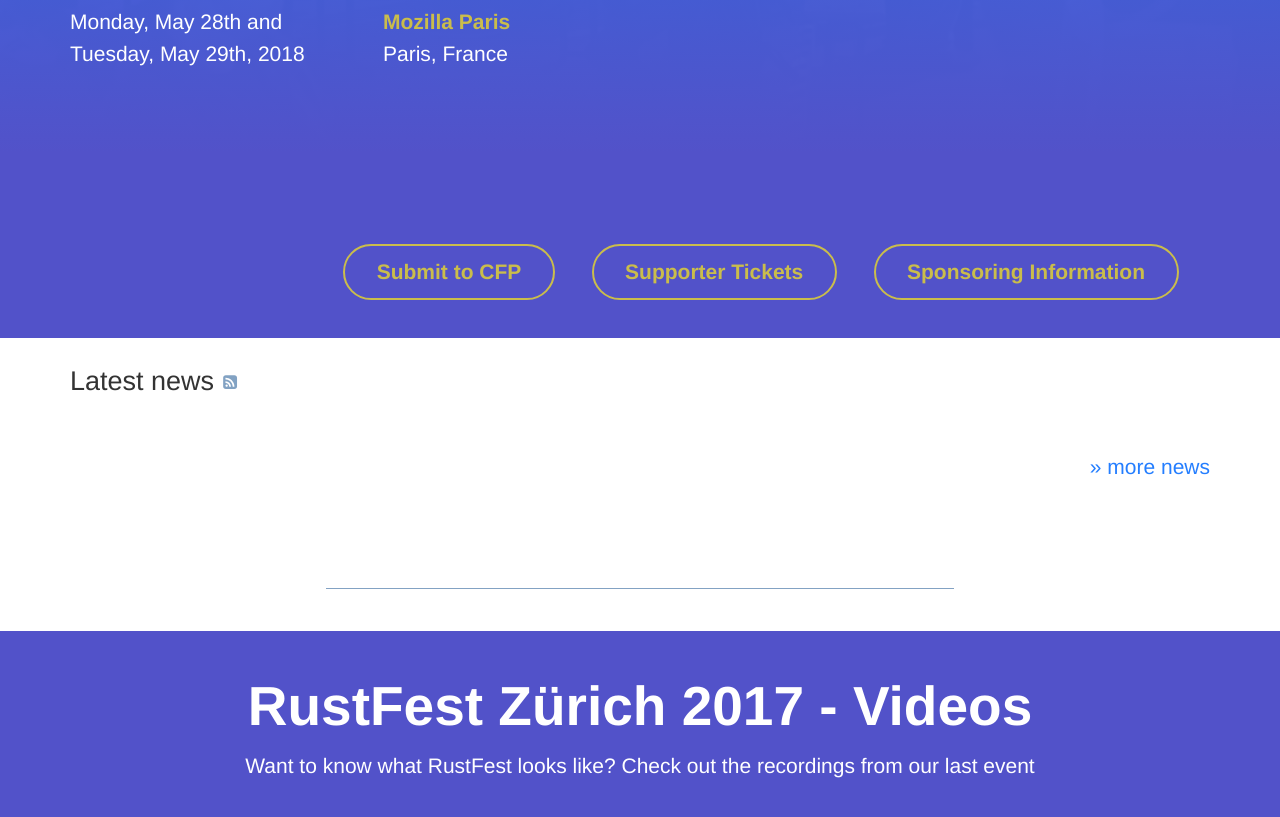
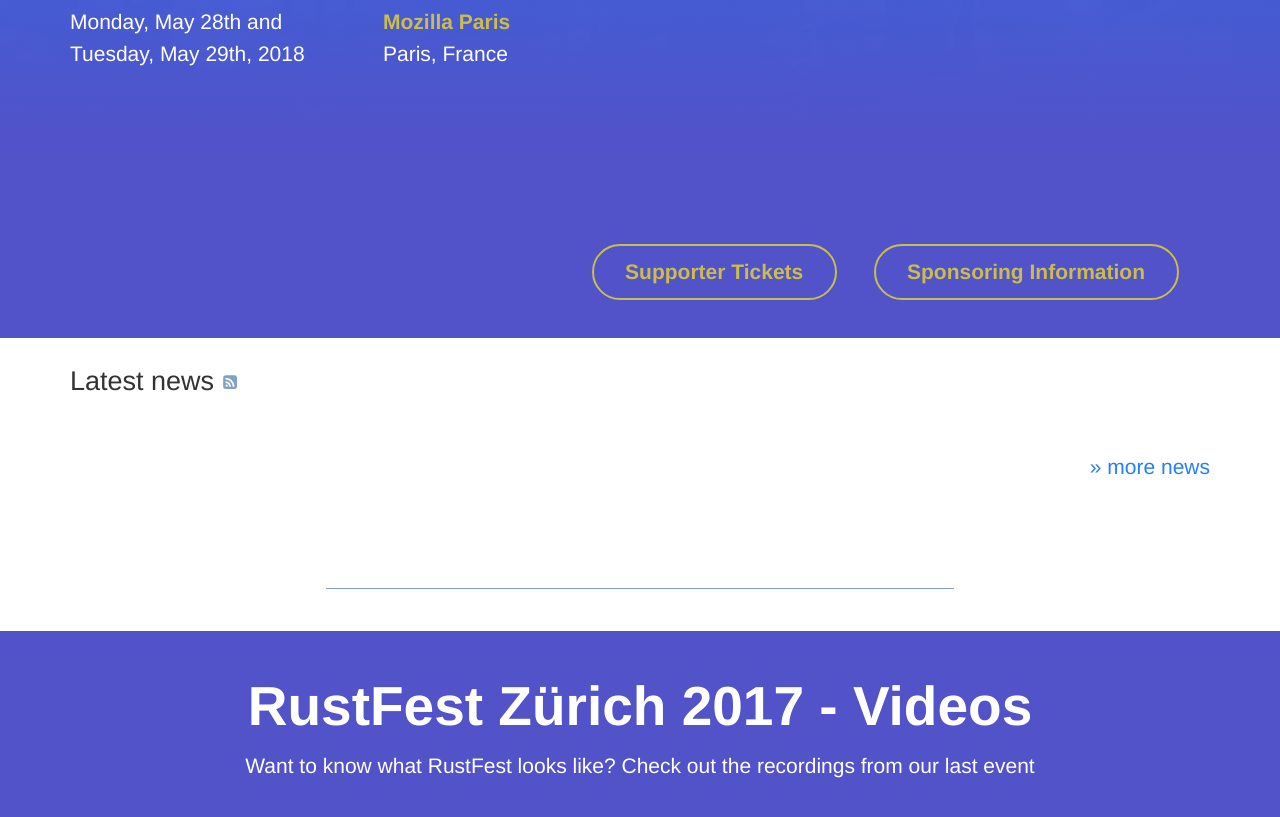
Before and after one commit to RustFestEU/paris.rustfest.eu, a Jekyll site: the page built from index.html, in a window 1280 px wide and 900 px high, scrolled down 418 px, cut to the strip 0-843 px from the top of the window. Shown: the top 817 px of the strip. Built offline with Jekyll 4.4.1, drawn with Linux system fonts in a browser that asks for light colours; nearby versions of some CDN libraries.

Commit message:
Remove CfP and prepare for the main sponsors

```diff
--- a/index.html
+++ b/index.html
@@ -55,22 +55,25 @@
   </section>
 </div>
 
+
+{% assign main_sponsors = site.sponsors | where: "featured", true %}
+
 <div class='popout sponsors'>
   <section>
-    <!--
+    {% if main_sponsors[0] %}
     <h2>Main Sponsors</h2>
     <ul>
-      {% for sponsor in site.data.sponsors %}
-        {% if sponsor.featured %}
-        <li><a href="{{sponsor.link}}" title="{{sponsor.name}}"><img src="/assets/sponsors/{{sponsor.logoName}}" /></a></li>
-        {% endif %}
+      {% for sponsor in main_sponsors %}
+        <li><a href="{{sponsor.link}}" title="{{sponsor.name}}"><img src="/assets/sponsors/{{sponsor.slug}}.{% if sponsor.png %}png{% else %}svg{% endif %}" /></a></li>
       {% endfor %}
     </ul>
-    -->
+    {% endif %}
     <div style="text-align: right">
+    <!--
       <a class="button primary" href="https://cfp.rustfest.eu/events/rustfest-paris">
         Submit to CFP
       </a>
+    -->
       <a class="button primary" href="https://ti.to/asquera-event-ug/rustfest-paris-2018/">
         Supporter Tickets
       </a>
```
